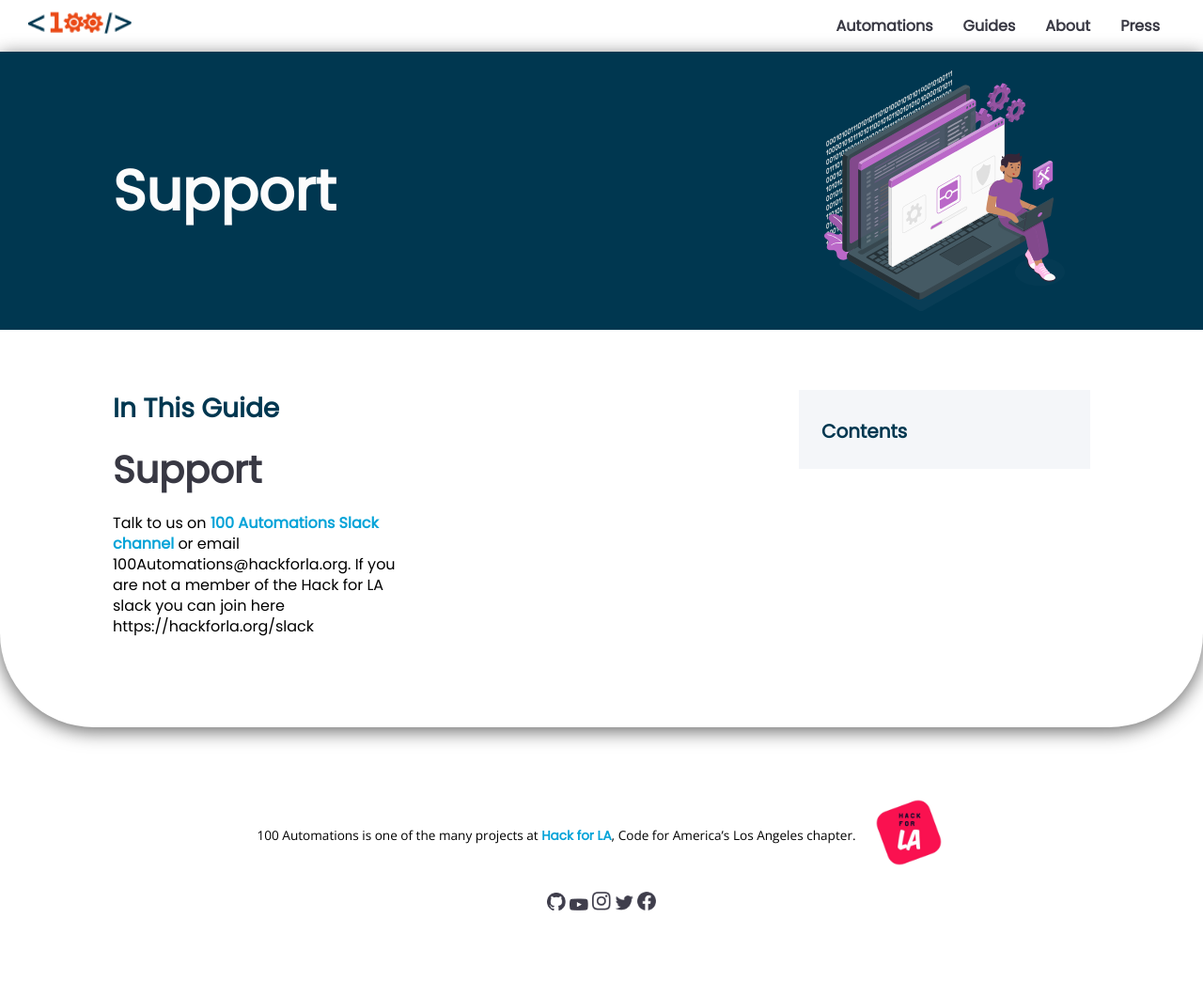
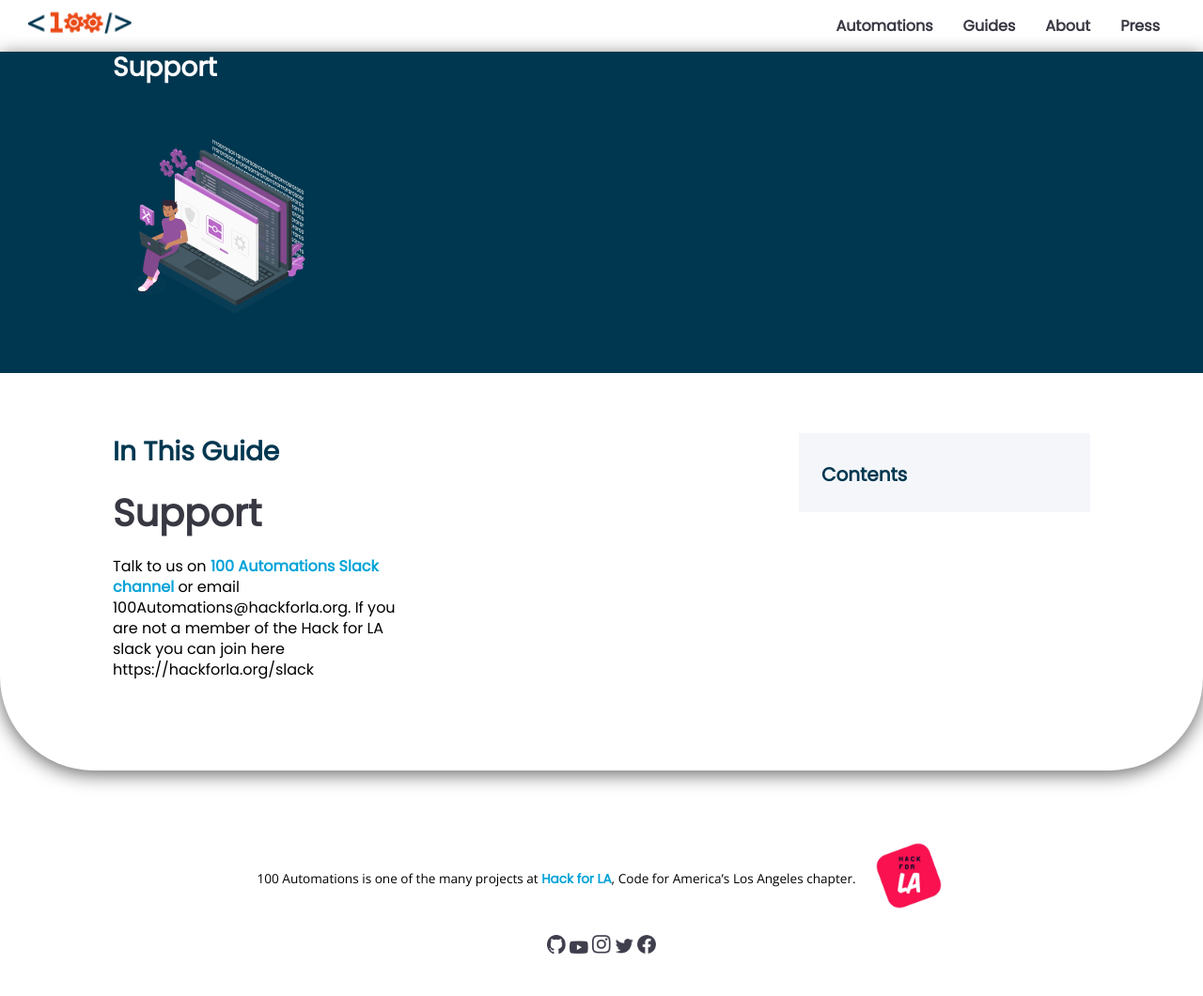
Before and after one commit to 100Automations/Website, a Jekyll site: the page built from SUPPORT.md, in a window 1280 px wide. Shown: the whole page at 94% size. Built offline with Jekyll 4.4.1, drawn with Linux system fonts in a browser that asks for light colours; our own code applies the rules of GitHub Pages for plain Markdown files; before the commit the page ends 1014 px from its top, so only the background shows below that.

Commit message:
made media queries to adjust title when in mobile view. still a work in progres

```diff
--- a/_sass/layouts/guides.scss
+++ b/_sass/layouts/guides.scss
@@ -145,3 +145,12 @@ div.guide{
     };
   }
 }
+
+@media screen and (max-width: 480px) {
+  div.guide{
+    padding: 0;
+    div.sticky-nav-container--guides{
+      display: none;
+    }
+  }
+}
--- a/_sass/layouts/guides_hero.scss
+++ b/_sass/layouts/guides_hero.scss
@@ -22,3 +22,28 @@ section.hero-container, section.hero-container--guides{
       }
 
   }
+
+@media screen, (max-width: 480px) {
+
+  section.hero-container, section.hero-container--guides{
+  padding: 0;
+  display: flow-root;
+  h1.col1, h1.title1{
+    font-size: 1.75rem;
+    width: 22.5rem;
+    background-color: #003750;
+    box-shadow: -20rem 0 #003750, 40rem 0 #003750;
+    margin: 0 0 2.5rem 0;
+    line-height: 2.1rem;
+    }
+
+    .col3{
+      position: relative;
+      right: 0;
+      width: 14rem;
+      height: 14rem;
+      margin-bottom: 2.5rem;
+      transform: rotateY(180deg);
+    }
+  }
+}
```
